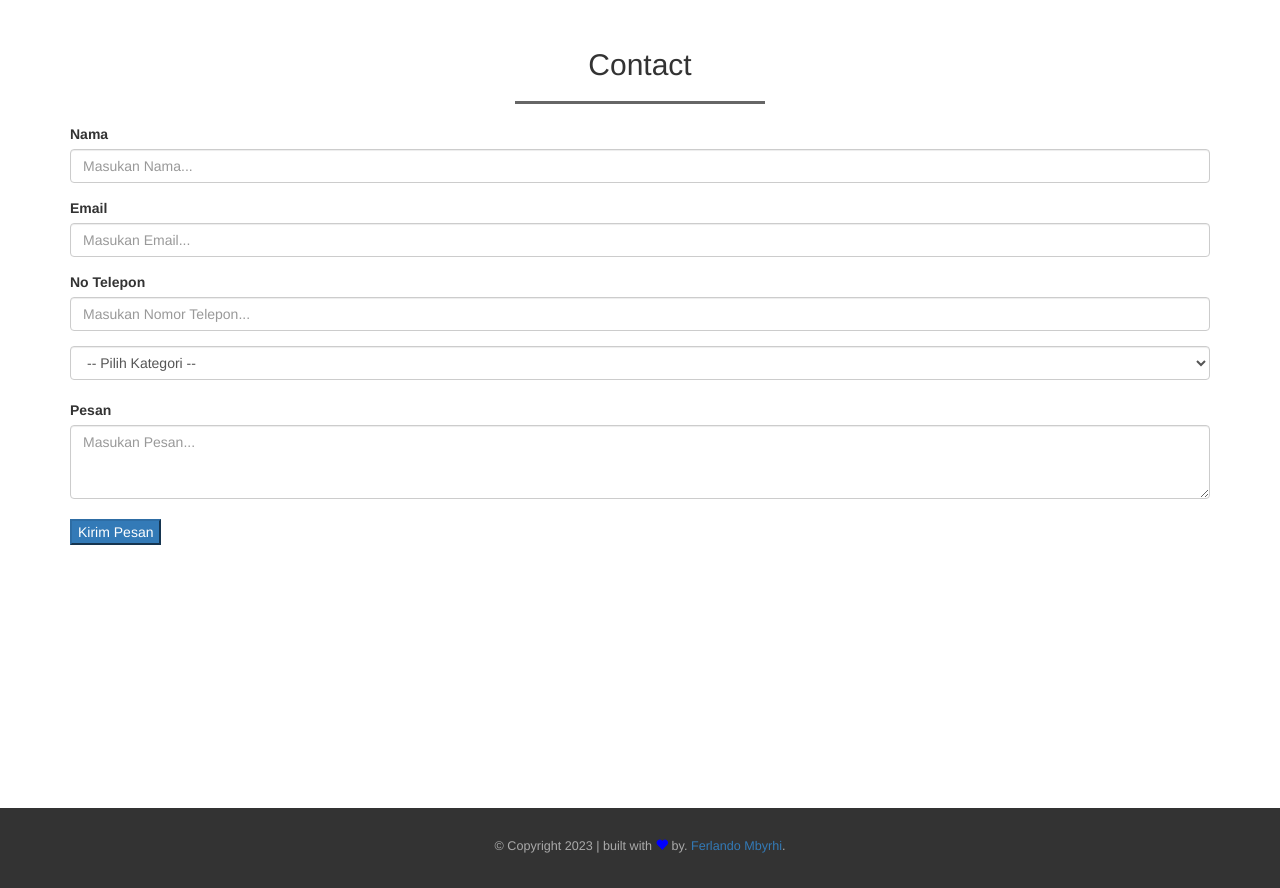
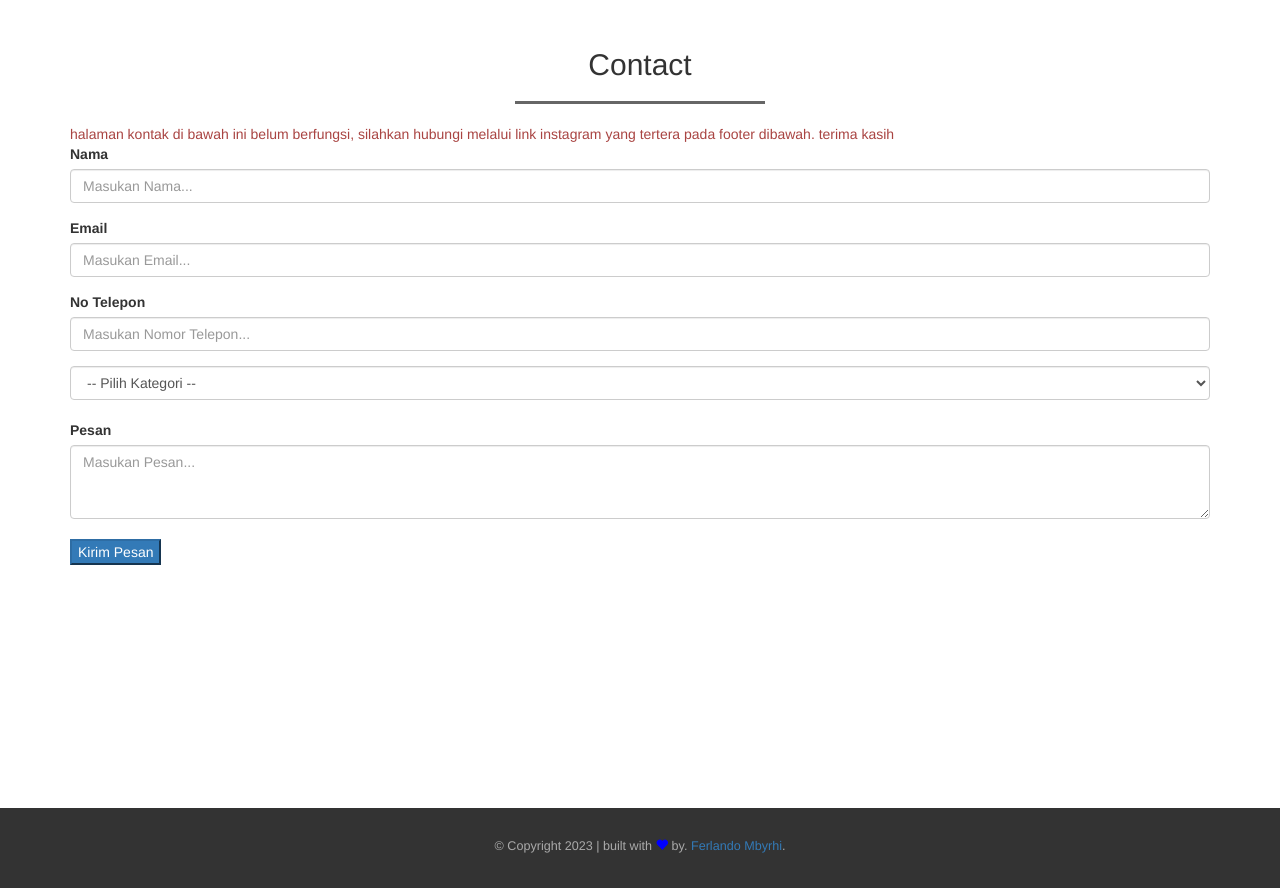
Before and after one commit to Ferlando26/portofolio.github.io, a plain HTML site: page index.html in a window 1280 px wide. Shown: the part 2880-3768 px from the top of the page. Drawn offline with nearby package versions, Linux system fonts and the light colour scheme.

Commit message:
Update index.html

```diff
--- a/index.html
+++ b/index.html
@@ -178,6 +178,7 @@
       <div class="row">
         <div class="col-sm-12">
           <form>
+            <div class="text-danger">halaman kontak di bawah ini belum berfungsi, silahkan hubungi melalui link instagram yang tertera pada footer dibawah. terima  kasih</div>
             <div class="form-group">
               <label for="nama">Nama</label>
               <input type="text" class="form-control" id="nama" placeholder="Masukan Nama...">
```
